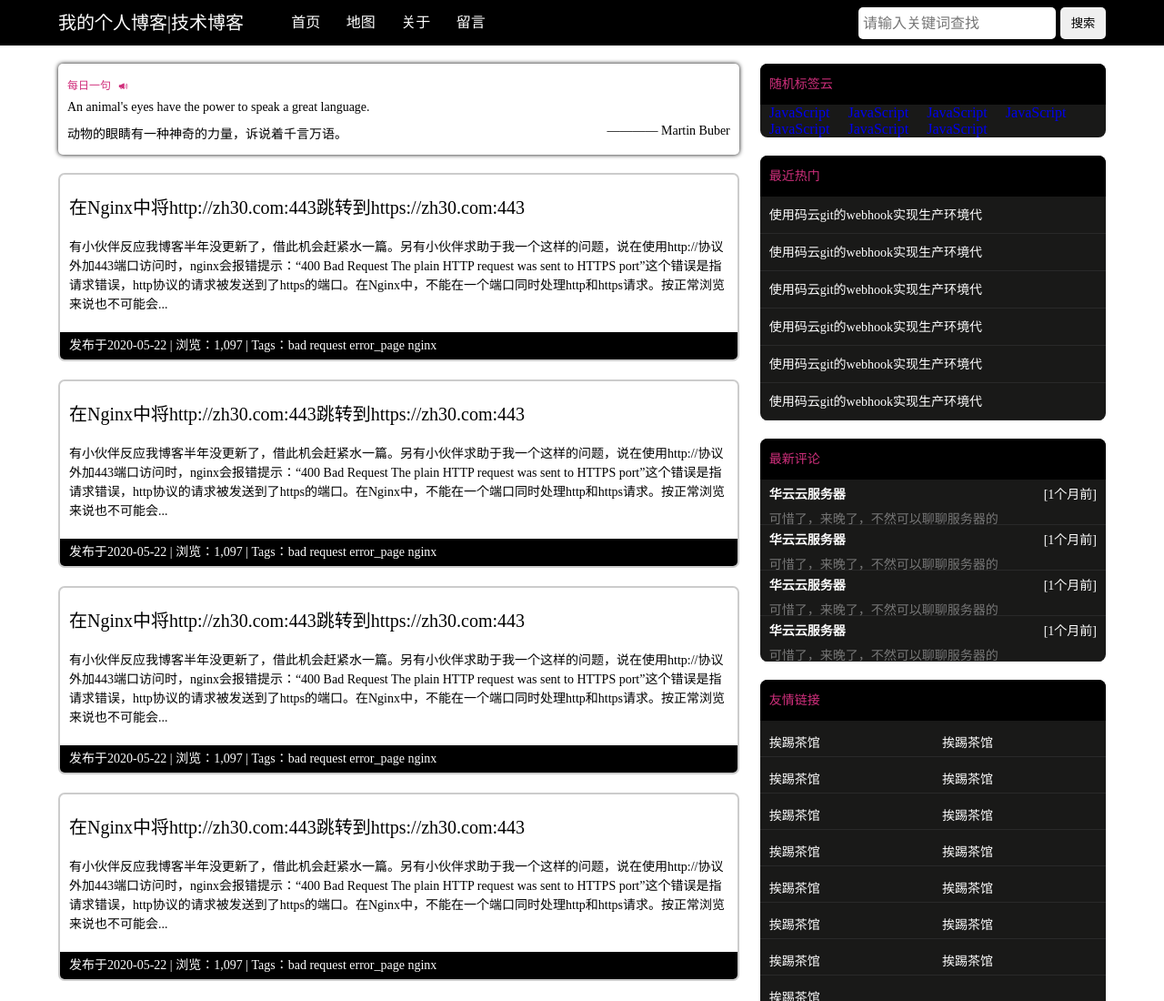
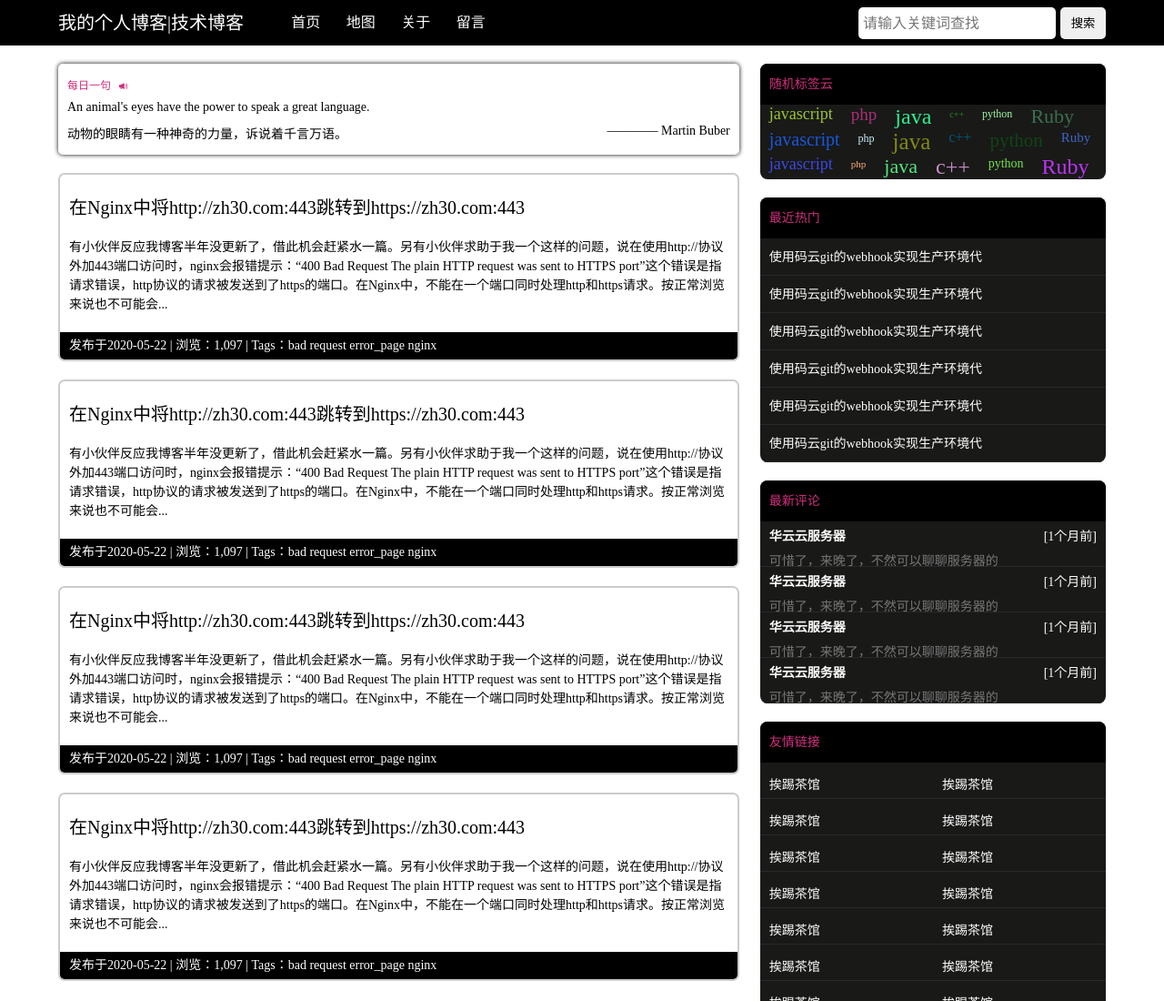
Before and after one commit to Joruno-w/vue-blog, a website: page page/index.html in a window 1280 px wide. Shown: the top 1100 px of the page at 91% size. Drawn offline with nearby package versions, Linux system fonts and the light colour scheme.

Commit message:
vue random tags

```diff
--- a/page/index.html
+++ b/page/index.html
@@ -56,32 +56,14 @@
             </div>
         </div>
         <div class="content-right">
-            <div class="right-module">
+            <div class="right-module" id="randomTag">
                 <div class="title">
                     <a href="/">随机标签云</a>
                 </div>
                 <div class="main">
                     <ul class="tagList">
-                        <li class="tag">
-                            <a href="/">JavaScript</a>
-                        </li>
-                        <li class="tag">
-                            <a href="/">JavaScript</a>
-                        </li>
-                        <li class="tag">
-                            <a href="/">JavaScript</a>
-                        </li>
-                        <li class="tag">
-                            <a href="/">JavaScript</a>
-                        </li>
-                        <li class="tag">
-                            <a href="/">JavaScript</a>
-                        </li>
-                        <li class="tag">
-                            <a href="/">JavaScript</a>
-                        </li>
-                        <li class="tag">
-                            <a href="/">JavaScript</a>
+                        <li class="tag" v-for="(tag,i) in tags" :key="i">
+                            <a href="/" :style="{color: getRandomColor(),fontSize: getRandomSize()}">{{tag}}</a>
                         </li>
                     </ul>
                 </div>
--- a/page/js/index.js
+++ b/page/js/index.js
@@ -3,7 +3,7 @@ const vm1 = new Vue({
     data: {
         content: 'An animal\'s eyes have the power to speak a great language.'
     },
-    created(){
+    created() {
         //访问接口
     }
 });
@@ -46,7 +46,31 @@ const vm2 = new Vue({
             }
         ]
     },
-    created(){
+    created() {
 
     }
-})
+});
+
+
+const vm3 = new Vue({
+    el: '#randomTag',
+    data: {
+        tags: ['javascript','php','java','c++','python','Ruby','javascript','php','java','c++','python','Ruby','javascript','php','java','c++','python','Ruby']
+    },
+    methods:{
+        getRandom(min,max) {
+            return Math.floor(Math.random() * (max+1 - min) + min);
+        }
+    },
+    computed: {
+        getRandomColor() {
+            return () => `rgba(${this.getRandom(0, 255)},${this.getRandom(0, 255)},${this.getRandom(0, 255)})`;
+        },
+        getRandomSize(){
+            return ()=>`${this.getRandom(10,25)}px`;
+        }
+    },
+    created() {
+
+    }
+});
```
